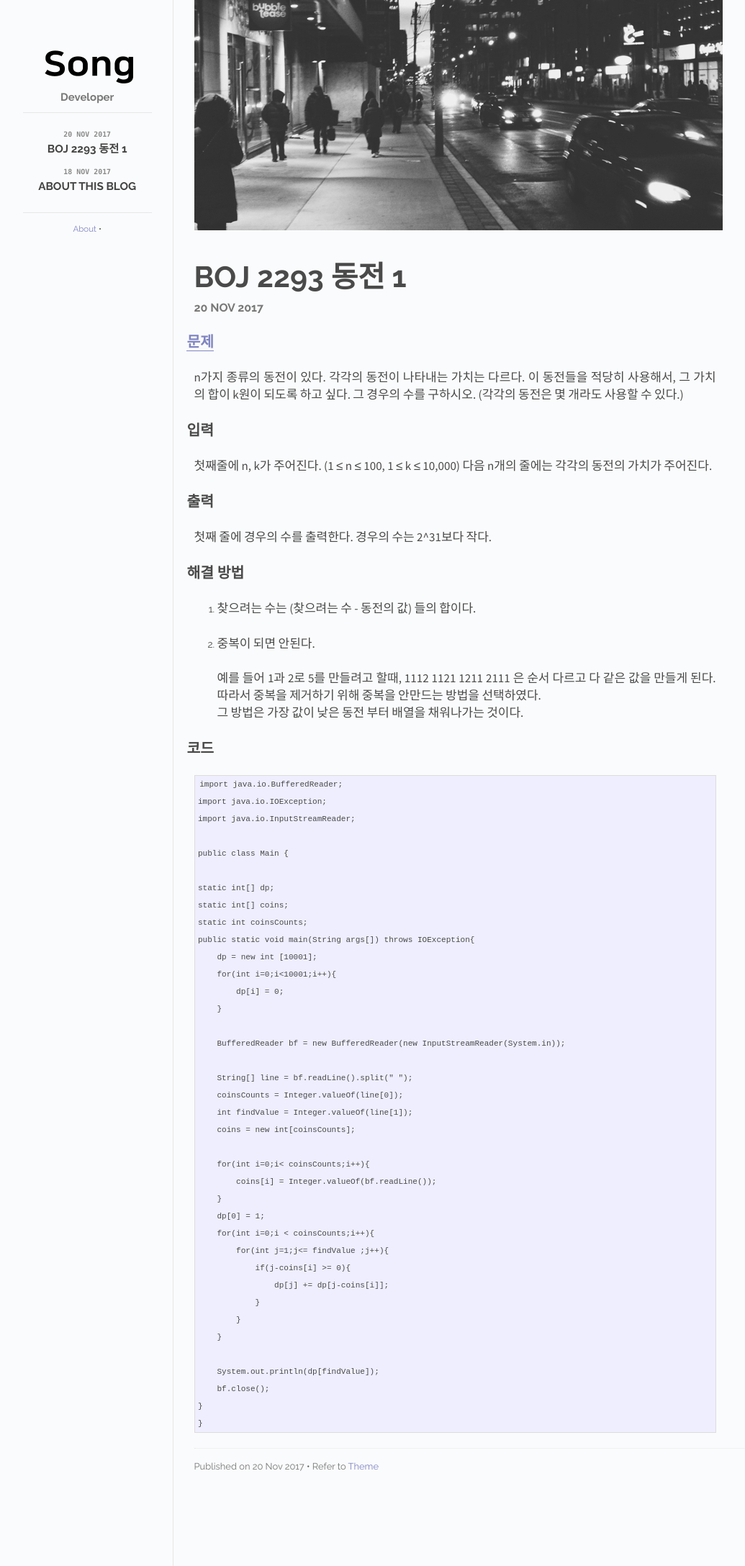
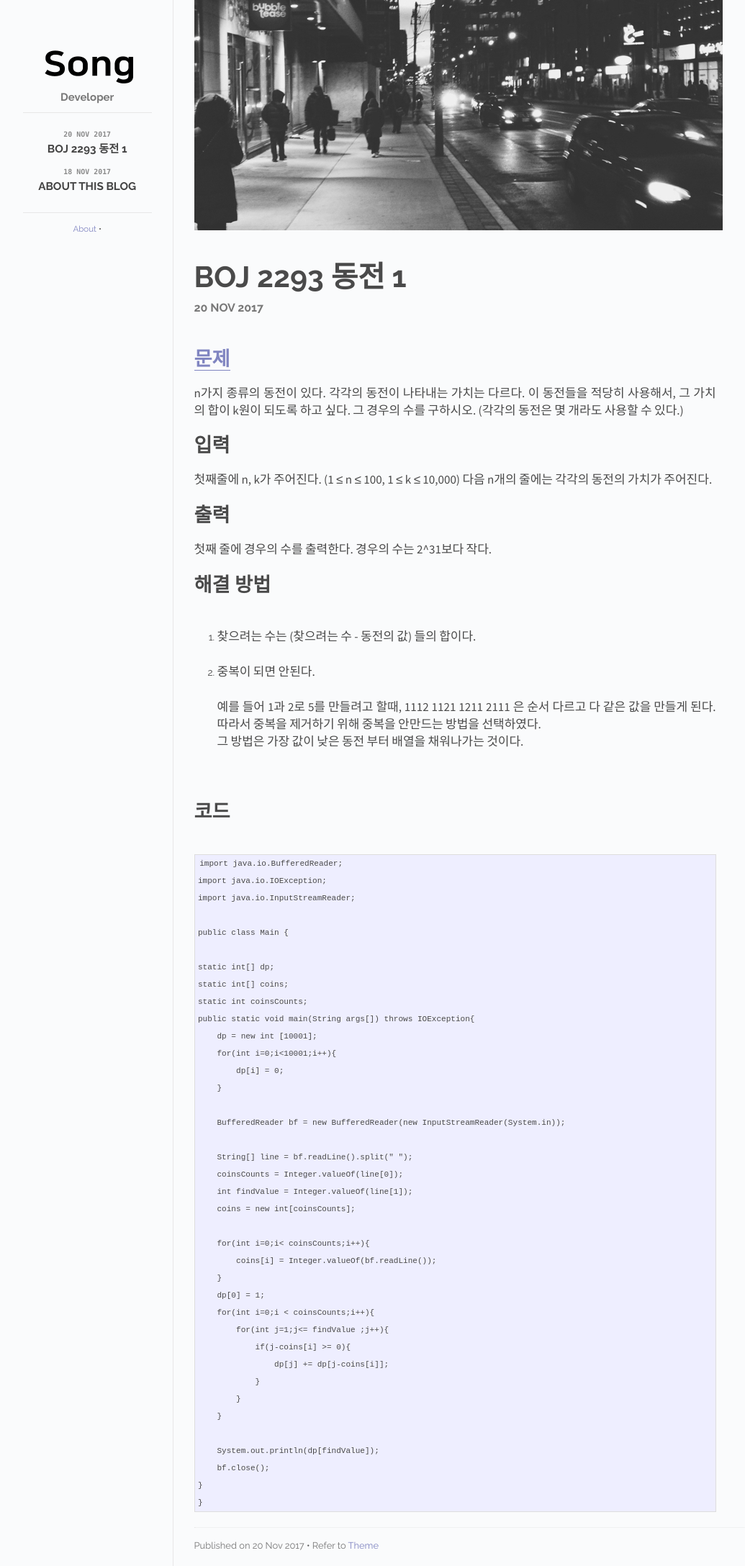
Before and after one commit to sjw9650/sjw9650.github.io, a Jekyll site: the page built from _posts/2017-11-20-BOJ2293.md, in a window 1280 px wide. Shown: the whole page at 72% size, without its empty margins (118-1153 px from the left). Built offline with Jekyll 4.4.1, drawn with Linux system fonts in a browser that asks for light colours.

Commit message:
20171120 post modify

```diff
--- a/_posts/2017-11-20-BOJ2293.md
+++ b/_posts/2017-11-20-BOJ2293.md
@@ -5,21 +5,21 @@ cover: cover.jpg
 date:  2017-11-20 07:30:00 + 0900
 categories: posts
 ---
-
-## [문제](https://www.acmicpc.net/problem/2293)
-
+<br>
+# [문제](https://www.acmicpc.net/problem/2293)
+<br>
 n가지 종류의 동전이 있다. 각각의 동전이 나타내는 가치는 다르다. 이 동전들을 적당히 사용해서, 그 가치의 합이 k원이 되도록 하고 싶다. 그 경우의 수를 구하시오. (각각의 동전은 몇 개라도 사용할 수 있다.)
-
-## 입력
-
+<br>
+# 입력
+<br>
 첫째줄에 n, k가 주어진다. (1 ≤ n ≤ 100, 1 ≤ k ≤ 10,000) 다음 n개의 줄에는 각각의 동전의 가치가 주어진다.
-
-## 출력
-
+<br>
+# 출력
+<br>
 첫째 줄에 경우의 수를 출력한다. 경우의 수는 2^31보다 작다.
-
-## 해결 방법
-
+<br>
+# 해결 방법
+<br>
 
 1. 찾으려는 수는 (찾으려는 수 - 동전의 값) 들의 합이다.
 
@@ -27,7 +27,9 @@ n가지 종류의 동전이 있다. 각각의 동전이 나타내는 가치는
 > 예를 들어 1과 2로 5를 만들려고 할때, 1112 1121 1211 2111 은 순서 다르고 다 같은 값을 만들게 된다. 따라서 중복을 제거하기 위해 중복을 안만드는 방법을 선택하였다. <br>
 > 그 방법은 가장 값이 낮은 동전 부터 배열을 채워나가는 것이다.
 
-## 코드
+<br>
+# 코드
+<br>
 
 	import java.io.BufferedReader;
 	import java.io.IOException;
```
Also changed, not shown: 3 other files.
